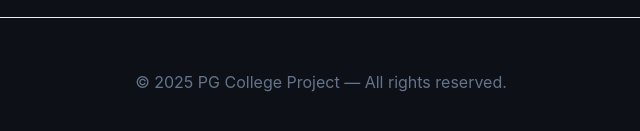
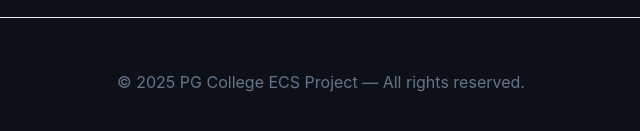
Before and after one commit to krishnan1412/NewProject-StaticHost, a plain HTML site: page about.html in a window 1280 px wide. Shown: the part 399-530 px from the top of the page, 319-959 px from the left. Drawn offline with Linux system fonts and the light colour scheme.

Commit message:
Update about.html

```diff
--- a/about.html
+++ b/about.html
@@ -28,7 +28,7 @@
 
   <footer class="site-footer">
     <div class="container">
-      <p>&copy; <span id="year2"></span> PG College Project — All rights reserved.</p>
+      <p>&copy; <span id="year2"></span> PG College ECS Project — All rights reserved.</p>
     </div>
   </footer>
 
```
